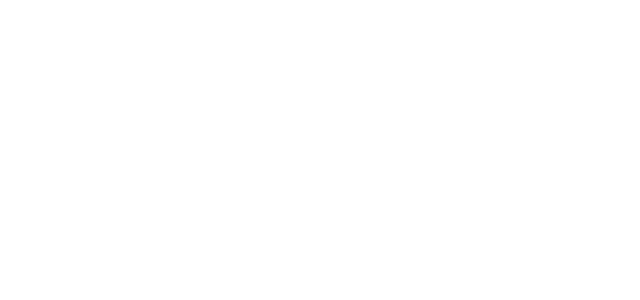
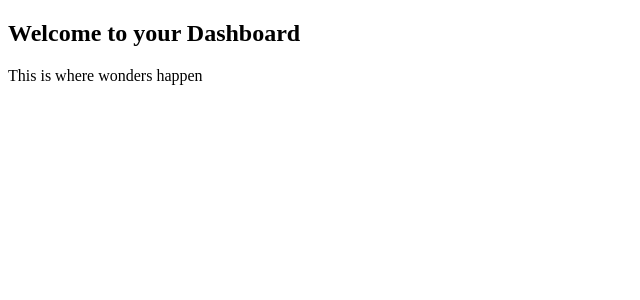
Before and after one commit to adityasolge93/react-examples, a React (Vite) app: page /dashboard in a window 1280 px wide. Before the commit this address had no page. Shown: the top 300 px of the page, without its empty margins (0-640 px from the left). Built offline with nearby package versions, Linux system fonts and the light colour scheme.

Commit message:
Sharing State Between Components

```diff
--- a/src/App.jsx
+++ b/src/App.jsx
@@ -1,5 +1,6 @@
 // Developer's entry point. Start writing business logic from
 // here.
+import { useState } from 'react';
 import { Route, Routes } from "react-router-dom";
 import Home from './pages/Home';
 import Practice1 from './pages/Practice1';
@@ -7,16 +8,29 @@ import Practice2 from './pages/Practice2';
 import Practice3 from './pages/Practice3';
 import Practice4 from './pages/Practice4';
 import Login from './pages/Login';
+import Dashboard from './pages/Dashboard';
 
 function App() {
-  return (
+    const [user, setUser] = useState(null);
+
+    const updateUserDetails = (updatedUser) => {
+        setUser(updatedUser);
+    };
+
+    return (
+        /**
+         * Practice: Implement conditional rendering based on the presence or absence of user object.
+         * If user object is null, redirect user to Login even if the route is /dashboard.
+         * If user object is not empty, redirect user to Dashboard even if the route is /login.
+         **/
         <Routes>
             <Route path="/" element={<Home />} />
             <Route path="/practice-1" element={<Practice1 />} />
             <Route path="/practice-2" element={<Practice2 />} />
             <Route path="/practice-3" element={<Practice3 />} />
             <Route path="/practice-4" element={<Practice4 />} />
-            <Route path="/practice-5" element={<Login />} />
+            <Route path="/practice-5" element={<Login updateUserDetails={updateUserDetails} />} />
+            <Route path="/dashboard" element={<Dashboard user={user} />} />
         </Routes>
     );
 }
--- /dev/null
+++ b/src/pages/Dashboard.jsx
@@ -0,0 +1,10 @@
+function Dashboard() {
+    return (
+        <div>
+            <h2>Welcome to your Dashboard</h2>
+            <p>This is where wonders happen</p>
+        </div>
+    );
+}
+
+export default Dashboard;
--- a/src/pages/Login.jsx
+++ b/src/pages/Login.jsx
@@ -8,8 +8,11 @@
  */
 
 import { useState } from 'react';
+import { useNavigate } from 'react-router-dom';
 
-function Login() {
+function Login({ updateUserDetails }) {
+    const navigate = useNavigate();
+
     const [formData, setFormData] = useState({
         email: '',
         password: ''
@@ -54,7 +57,10 @@ function Login() {
             // For now, we're hardcoding validation business logic
             if (formData.email === 'test@test.com' && formData.password === 'test') {
                 // We need to perform redirection
-                setMessage('Valid Credentials');
+
+                // This will come from API call.
+                const user = { name: 'John', email: 'test@test.com' };
+                updateUserDetails(user);
             } else {
                 setErrors({ message: 'Invalid Credentials'});
             }
```
Also changed, not shown: 1 other file (tests, documents, lock files or other folders).
